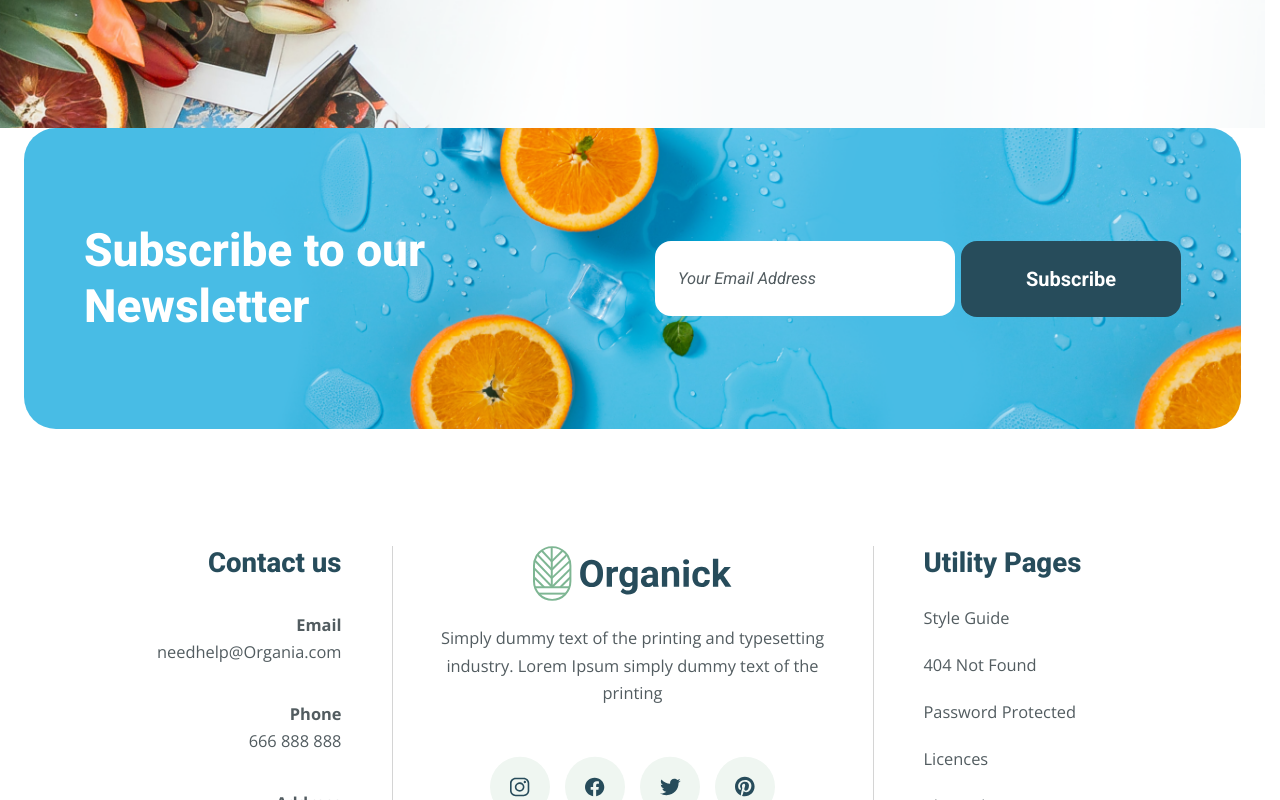
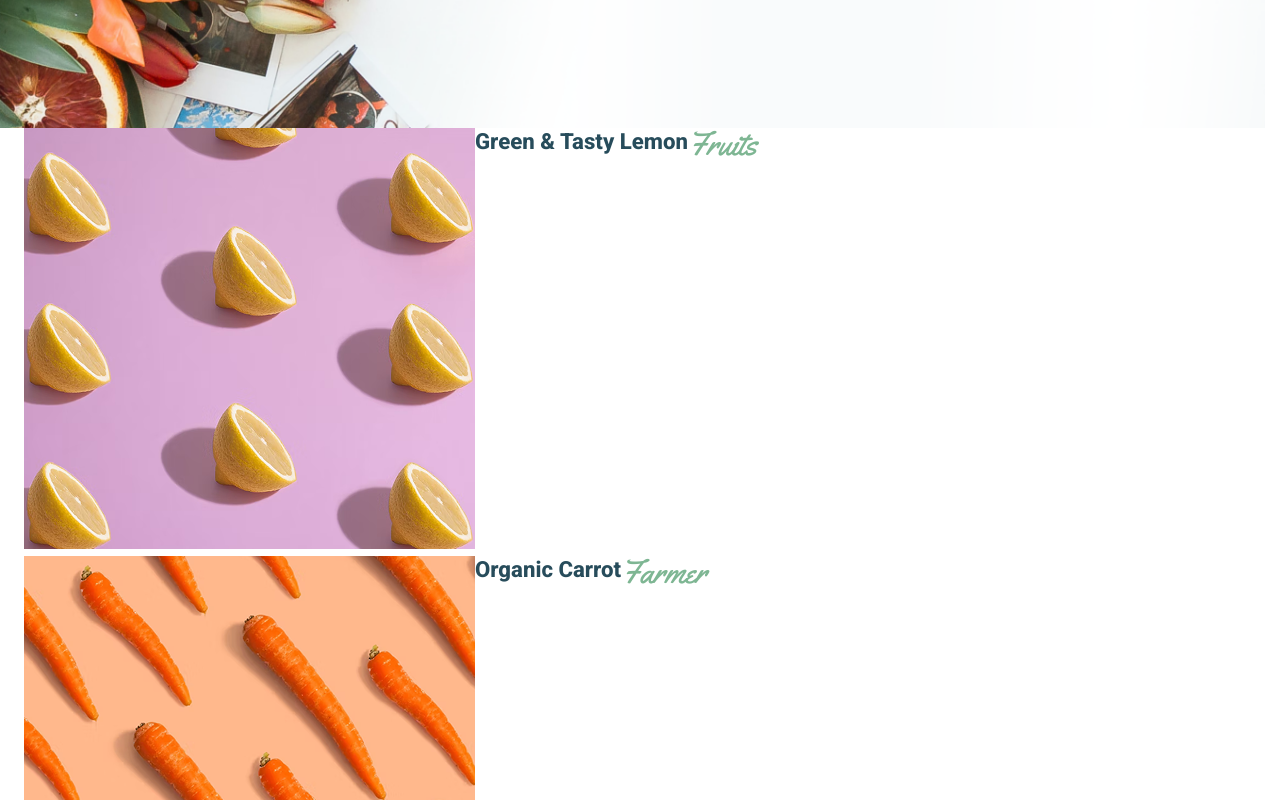
Before and after one commit to RusikHunter/Organick, a React (Vite) app in the folder frontend/: page /portfolio in a window 1280 px wide. Shown: the part 460-1260 px from the top of the page. Built offline with nearby package versions, Linux system fonts and the light colour scheme.

Commit message:
feat(portfoliosection): write logic for rendering PortfolioItemCard components in PortfolioSection component

```diff
--- a/frontend/src/components/PortfolioSection/PortfolioSection.tsx
+++ b/frontend/src/components/PortfolioSection/PortfolioSection.tsx
@@ -1,15 +1,32 @@
 import "./PortfolioSection.scss"
+import PortfolioItemCard from "../PortfolioItemCard/PortfolioItemCard"
+import portfolioItems from "../../assets/portfolio-items"
+import { useEffect } from "react"
 
 function PortfolioSection() {
+    useEffect(() => {
+        console.log(portfolioItems)
+    }, [])
+
     return (
         <section className="portfolio">
             <div className="portfolio__inner container">
-                <div className="portfolio__row portfolio__row--1 row">
-
-                </div>
-
-                <div className="portfolio__row portfolio__row--2 row">
-
+                <div className="portfolio__row row">
+                    <div className="portfolio__column column">
+                        <div className="portfolio__item-cards">
+                            {portfolioItems.map((item, index) => {
+                                return (
+                                    <PortfolioItemCard
+                                        key={index}
+                                        id={item.id}
+                                        title={item.title}
+                                        backgroundImageURL={item.imageURL}
+                                        type={item.type}
+                                    />
+                                )
+                            })}
+                        </div>
+                    </div>
                 </div>
             </div>
         </section>
```
Also changed, not shown: frontend/src/assets/portfolio-items.ts (+7 -7 lines).
